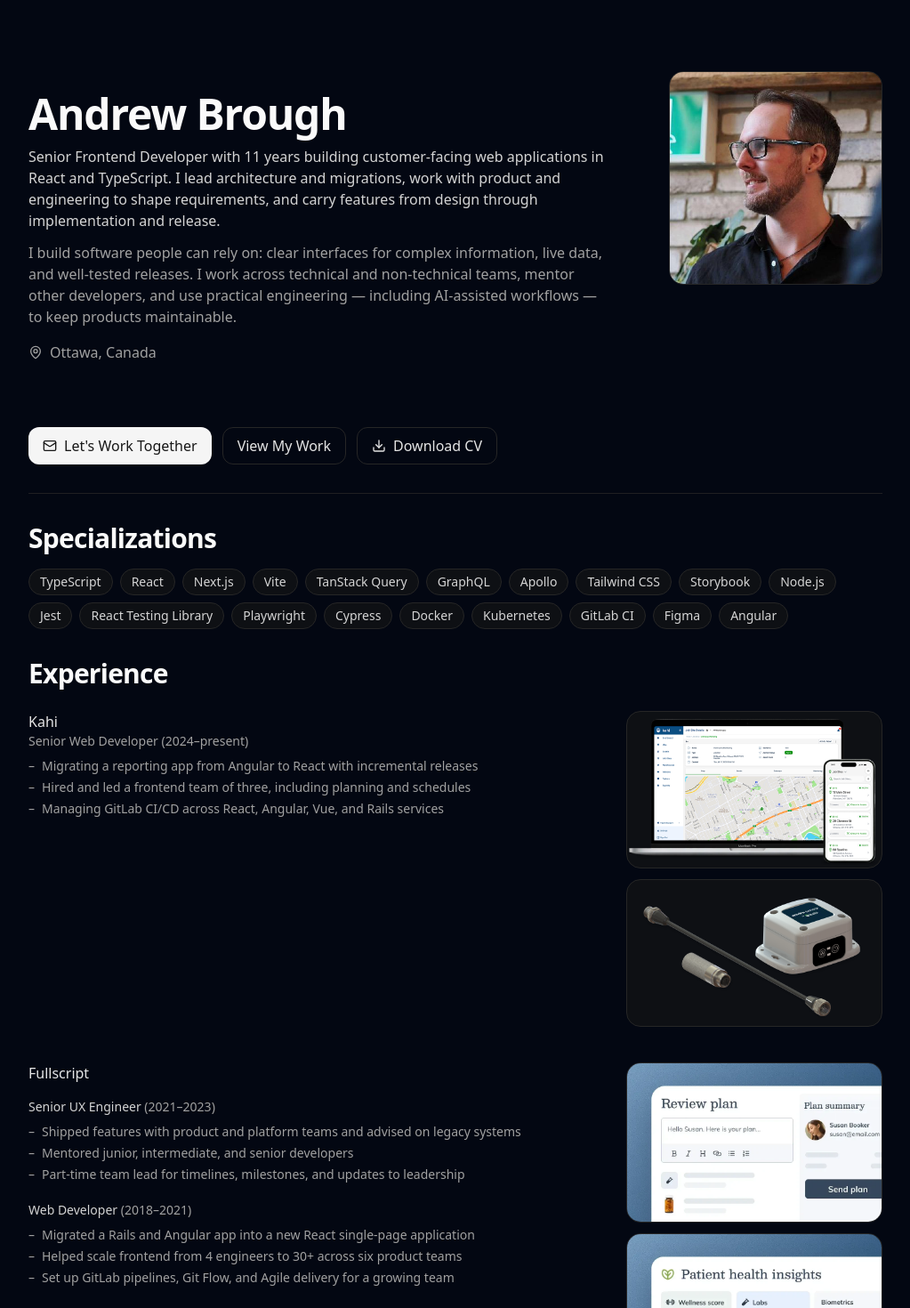
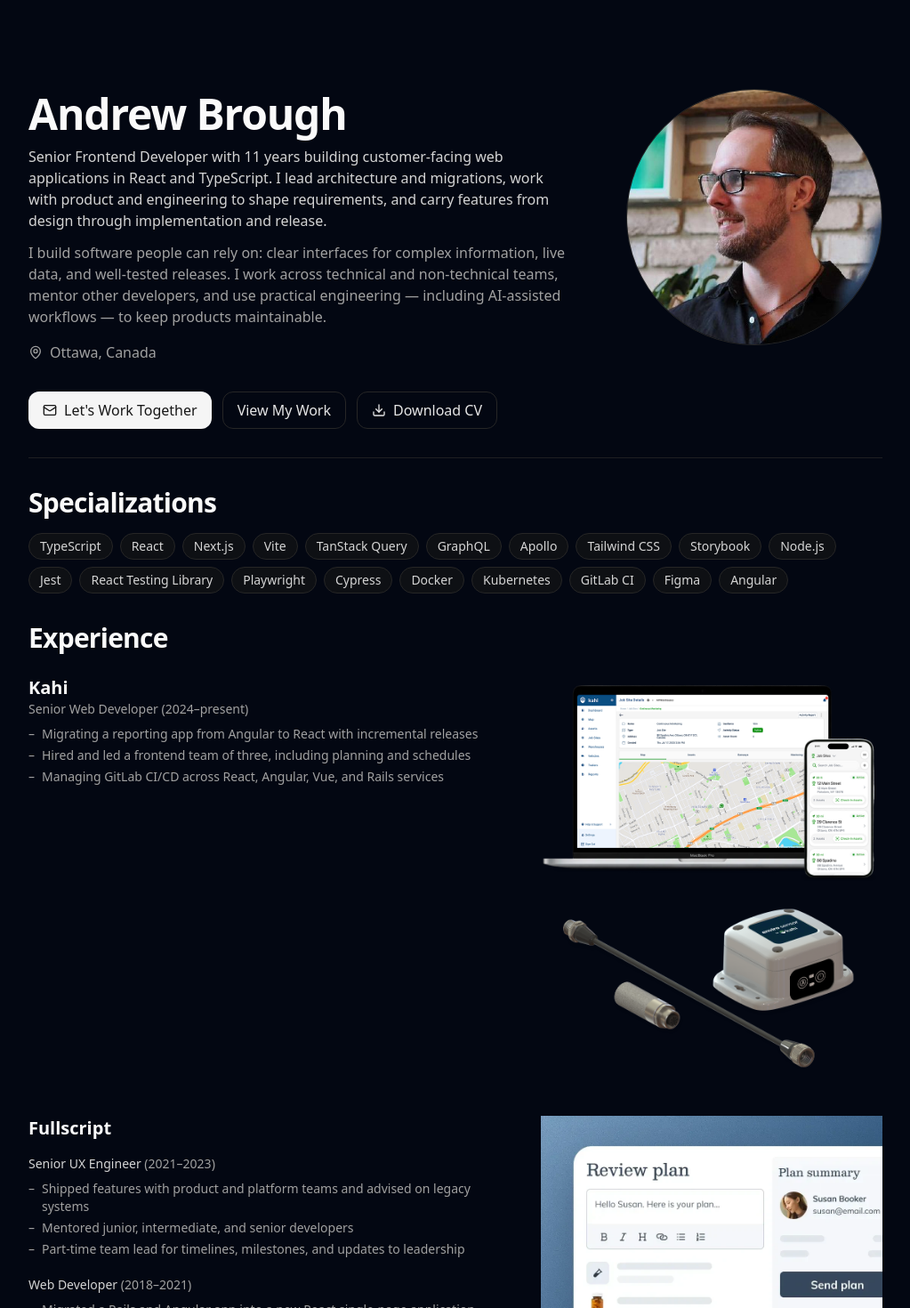
Before and after one commit to AndrewBrough/AndrewBrough.github.io, a React (Vite) app: page / in a window 1280 px wide. Shown: the top 1470 px of the page at 89% size, without its empty margins (128-1151 px from the left). Built offline with nearby package versions, Linux system fonts and the light colour scheme.

Commit message:
Portrait layout adjustments and font changes

```diff
--- a/src/pages/MainPage/ExperienceEntry.tsx
+++ b/src/pages/MainPage/ExperienceEntry.tsx
@@ -12,7 +12,7 @@ export const ExperienceEntry = ({ experience }: ExperienceEntryProps) => {
   return (
     <li className="flex flex-col items-start gap-6 md:flex-row md:gap-10">
       <div className="min-w-0 flex-1">
-        <div className="font-medium text-neutral-200">{experience.company}</div>
+        <h3 className="text-xl font-semibold text-neutral-50">{experience.company}</h3>
         {hasMultipleRoles ? (
           <div className="mt-4 space-y-5">
             {experience.roles.map(role => (
--- a/src/pages/MainPage/ExperienceImages.tsx
+++ b/src/pages/MainPage/ExperienceImages.tsx
@@ -5,13 +5,13 @@ export type ExperienceImagesProps = {
 };
 
 export const ExperienceImages = ({ images }: ExperienceImagesProps) => (
-  <div className="grid w-full shrink-0 grid-cols-1 gap-3 sm:grid-cols-2 md:w-72 md:grid-cols-1">
+  <div className="grid w-full shrink-0 grid-cols-1 sm:grid-cols-2 md:w-96 md:grid-cols-1">
     {images.map(image => (
       <img
         key={image.src}
         src={image.src}
         alt={image.alt}
-        className="w-full rounded-2xl border border-neutral-800 bg-neutral-900/60"
+        className="w-full"
       />
     ))}
   </div>
--- a/src/pages/MainPage/HeroActions.tsx
+++ b/src/pages/MainPage/HeroActions.tsx
@@ -1,7 +1,7 @@
 import { Download, Mail } from "lucide-react";
 
 export const HeroActions = () => (
-  <div className="mt-8 flex flex-wrap gap-3">
+  <div className="mt-4 flex flex-wrap gap-3">
     <a
       href="mailto:andrew.jm.brough@gmail.com"
       className="inline-flex items-center gap-2 rounded-xl bg-neutral-100 text-neutral-900 px-4 py-2 font-medium hover:bg-white transition-colors"
--- a/src/pages/MainPage/HeroText.tsx
+++ b/src/pages/MainPage/HeroText.tsx
@@ -1,10 +1,18 @@
 import { MapPin } from "lucide-react";
+import portrait from "@/assets/portrait.png";
 
 export const HeroText = () => (
   <div>
-    <h1 className="mt-6 text-4xl md:text-5xl font-semibold tracking-tight text-neutral-50">
-      Andrew Brough
-    </h1>
+    <div className="flex flex-row gap-4 justify-between items-center">
+      <h1 className="mt-6 text-4xl md:text-5xl font-semibold tracking-tight text-neutral-50">
+        Andrew Brough
+      </h1>
+      <img
+          src={portrait}
+          alt="Andrew Brough"
+          className="h-32 w-32 rounded-full md:hidden"
+        />
+    </div>
     <p className="mt-3 text-neutral-300">
       Senior Frontend Developer with 11 years building customer-facing web
       applications in React and TypeScript. I lead architecture and migrations,
--- a/src/pages/MainPage/Intro.tsx
+++ b/src/pages/MainPage/Intro.tsx
@@ -6,9 +6,9 @@ import { SkillsSection } from "./SkillsSection";
 
 export const Intro = () => {
   return (
-    <section className="w-full max-w-5xl mx-auto px-6 md:px-8 py-12 md:py-20">
-      <div className="flex flex-col gap-4 md:gap-10 items-start">
-          <div className="flex flex-row gap-10 md:gap-16 items-start">
+    <section className="w-full max-w-5xl mx-auto px-6 md:px-8 py-4 md:py-8 lg:py-20">
+      <div className="flex flex-col gap-4 items-start">
+          <div className="flex flex-row gap-10 md:gap-16 items-center">
             <HeroText />
             <PortraitCard />
           </div>
--- a/src/pages/MainPage/PortraitCard.tsx
+++ b/src/pages/MainPage/PortraitCard.tsx
@@ -2,7 +2,7 @@ import portrait from "@/assets/portrait.png";
 
 export const PortraitCard = () => (
   <div className="hidden md:flex justify-end">
-    <div className="h-60 w-60 rounded-2xl border border-neutral-800 bg-neutral-900/60 overflow-hidden">
+    <div className="h-72 w-72 rounded-full border border-neutral-800 bg-neutral-900/60 overflow-hidden">
       <img
         src={portrait}
         alt="Andrew Brough"
```
